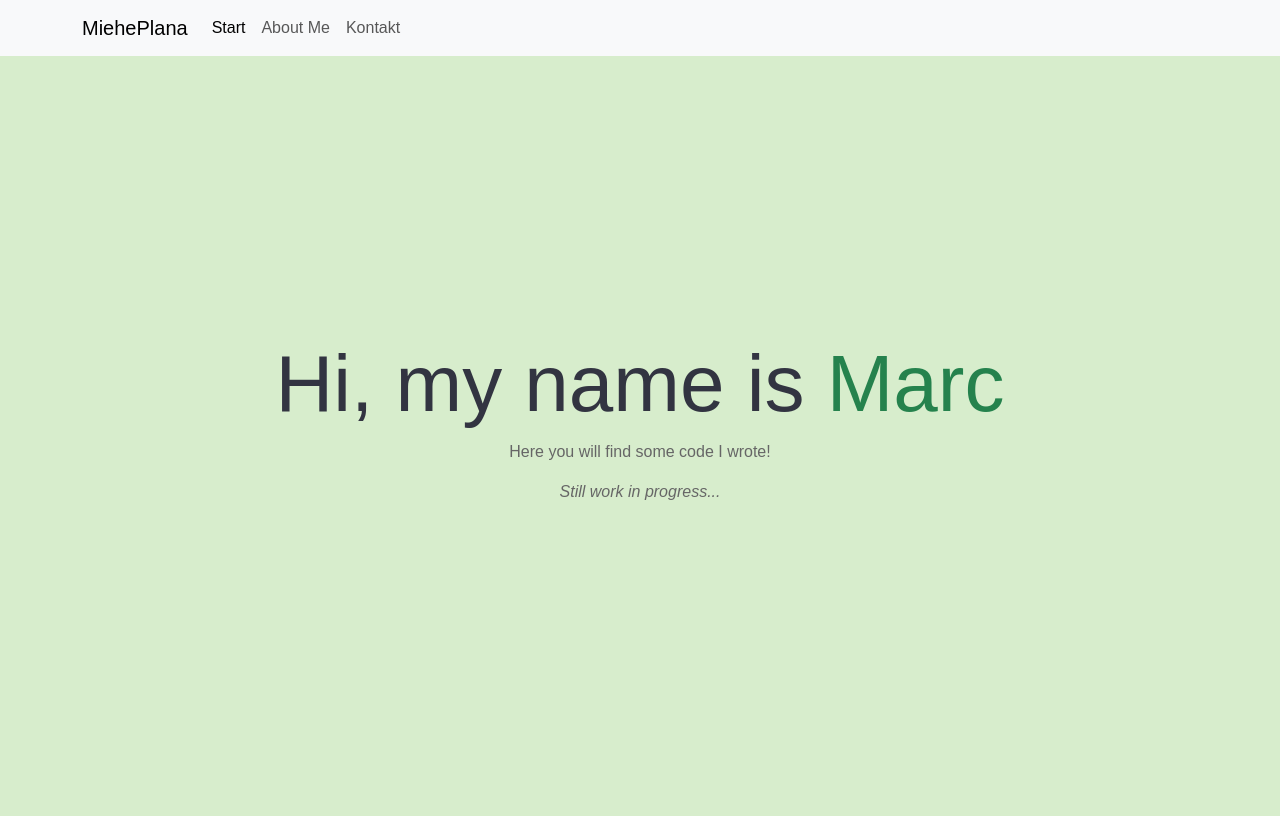
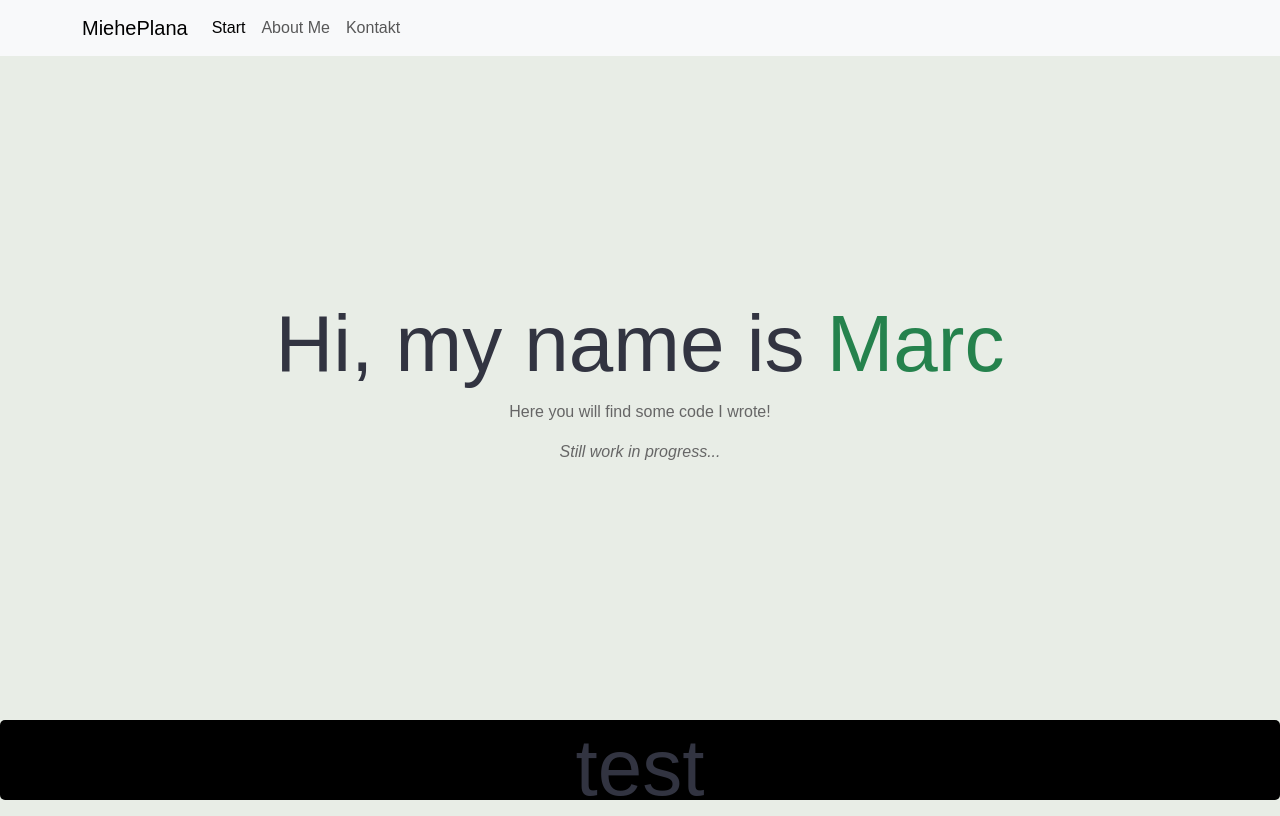
Before and after one commit to Pelutson/MiehePlana, a website: page index.html in a window 1280 px wide. Drawn offline with nearby package versions, Linux system fonts and the light colour scheme.

Commit message:
add main & color change

```diff
--- a/Static/css/styles.css
+++ b/Static/css/styles.css
@@ -3,7 +3,7 @@ body {
     width: 100%;
     display: flex;
     font-family: "aeonik Marker", sans-serif;
-    background-color:rgb(215, 237, 204);
+    background-color:rgba(216, 224, 212, 0.568);
     flex-direction: column;
     justify-content: start;
     align-items: center;
@@ -37,3 +37,14 @@ p {
     color: #666;
 
 }
+
+
+.main{
+    width: 100%;
+    height: 10svh;
+    background-color: black;
+    display: flex;
+    justify-content: center;
+    border-radius:  5px;
+
+}
--- a/index.html
+++ b/index.html
@@ -71,6 +71,15 @@
     <p><em>Still work in progress...</em></p>
   </div>
 
+
+<div class="main">
+  <h1>test</h1>
+
+</div>
+
+
+
+
   <!-- Bootstrap JS -->
   <script src="https://cdn.jsdelivr.net/npm/bootstrap@5.3.3/dist/js/bootstrap.bundle.min.js"></script>
 
```
